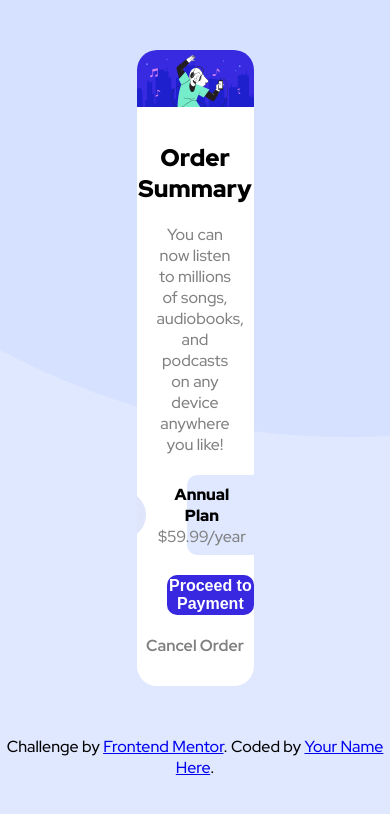
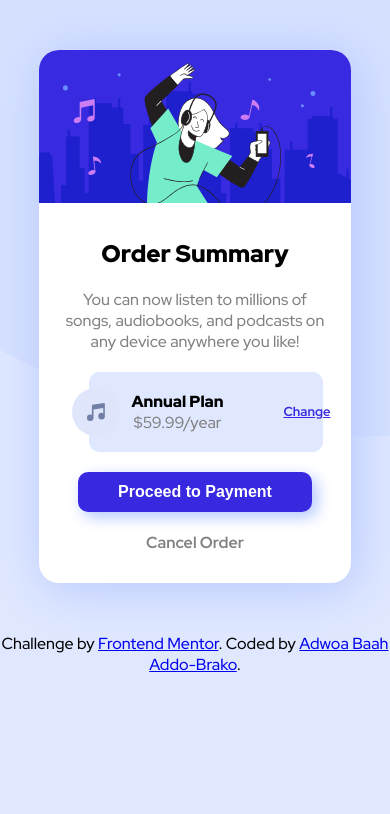
Before and after one commit to missbaah/Order-Summary-Component, a plain HTML site: page index.html in a window 390 px wide. Drawn offline with Linux system fonts and the light colour scheme.

Commit message:
commit for initial responsiveness

```diff
--- a/index.html
+++ b/index.html
@@ -39,7 +39,7 @@
 
   <div class="attribution">
     Challenge by <a href="https://www.frontendmentor.io?ref=challenge" target="_blank">Frontend Mentor</a>.
-    Coded by <a href="#">Your Name Here</a>.
+    Coded by <a href="#">Adwoa Baah Addo-Brako</a>.
   </div>
 </body>
 </html>
--- a/style.css
+++ b/style.css
@@ -32,6 +32,7 @@ body{
     border-radius: 20px;
     overflow: hidden;
     text-align: center;
+    box-shadow: 5px 5px 50px hsl(225, 100%, 85%);
 }
 
 .hero-banner{
@@ -55,7 +56,6 @@ body{
     margin: 10px 50px;
     width: 75%;
     height: 80px;
-    text-align: center;
     border-radius: 10px;
     display: grid;
     grid-template-columns: 30px auto auto;
@@ -100,6 +100,7 @@ button{
     font-weight: 700;
     border-radius: 10px;
     font-size: 16px;
+    box-shadow: 5px 5px 15px hsl(225, 100%, 85%) ;
 }
 
 .cancel-order{
@@ -110,3 +111,9 @@ button{
     margin-top: 10px;
     margin-bottom: 30px;
 }
+
+
+@media  (max-width: 769px) {
+    .container{
+        width: 80%;
+}
```
